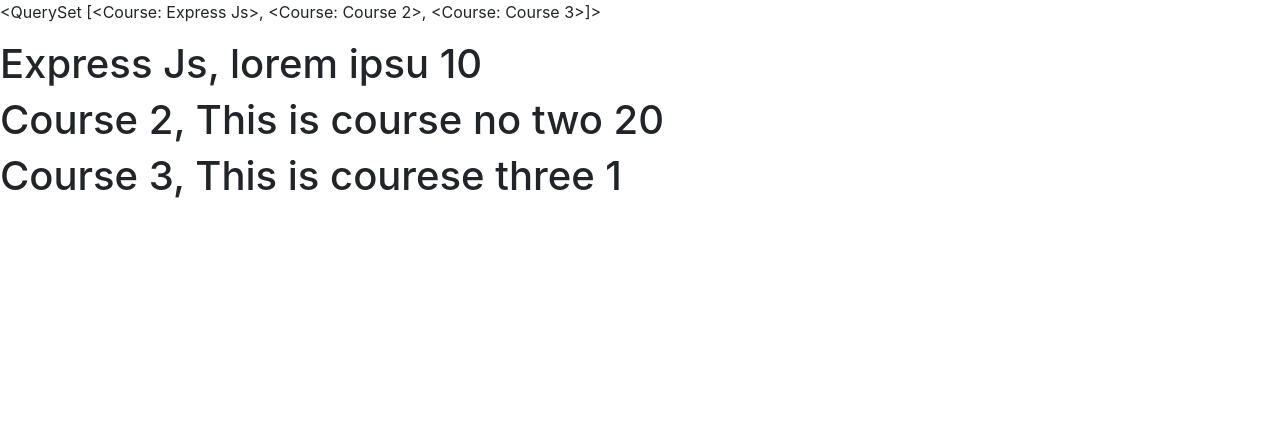
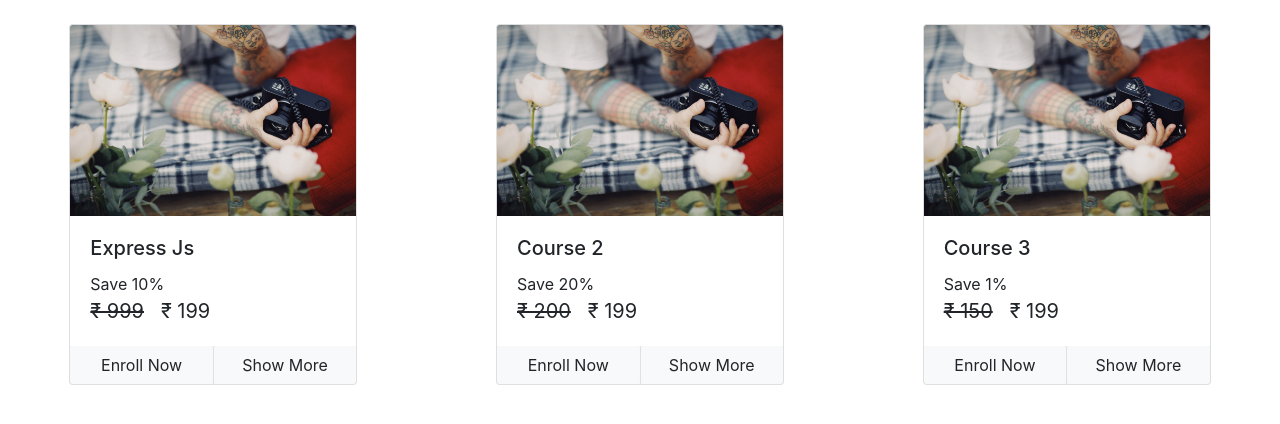
Before and after one commit to ompakash/E-Video, a Django app: page / in a window 1280 px wide. Shown: the part 56-480 px from the top of the page. Run offline with Django 3.2, Linux system fonts and the light colour scheme; data comes from the database, SQL or seed files in the repository.

Commit message:
added static and frontend

```diff
--- a/code_om/settings.py
+++ b/code_om/settings.py
@@ -119,6 +119,10 @@ USE_TZ = True
 # https://docs.djangoproject.com/en/3.2/howto/static-files/
 
 STATIC_URL = '/static/'
+STATICFILES_DIRS = [
+    BASE_DIR / "static",
+]
+STATIC_ROOT = "static_root"
 
 # Default primary key field type
 # https://docs.djangoproject.com/en/3.2/ref/settings/#default-auto-field
--- a/courses/templates/courses/base.html
+++ b/courses/templates/courses/base.html
@@ -1,3 +1,4 @@
+{% load static %}
 <!doctype html>
 <html lang="en">
   <head>
--- a/courses/templates/courses/home.html
+++ b/courses/templates/courses/home.html
@@ -3,8 +3,43 @@
 {% block title %}Django{% endblock title %}
 
 {% block content %}
-<p> {{courses}} </p>
-{% for item in courses %}
-<h1>{{item}}, {{item.description}} {{item.discount}}</h1>
-{% endfor %}
+
+<style>
+    .price {
+        font-size: 20px;
+    }
+</style>
+
+<div class="container-fluid">
+    <br>
+    <div class="row">
+        {% for course in courses %}
+        <div class="col mx-auto">
+            <div class="card mx-auto" style="width: 18rem;">
+                <img class="card-img-top" src="static/images/galaxy.jpg" alt="...">
+                <div class="card-body">
+                    <h5 class="card-title">{{course.name}}</h5>
+                    <p class="card-text m-0 p-0">
+                        Save {{course.discount}}%
+                        <br>
+                        <span class="price">
+                            <del>₹ {{course.price}}</del> &nbsp; <span>₹ 199</span>
+                        </span>
+                    </p>
+
+                </div>
+                <div class="card-footer p-0 border-0">
+                    <div class="row no-gutters">
+                        <div class="col border-right"> <a href="" class="btn btn-light btn-block">Enroll Now </a></div>
+                        <div class="col"> <a href="" class="btn btn-light btn-block">Show More </a></div>
+                    </div>
+                </div>
+            </div>
+        </div>
+
+        {% endfor %}
+    </div>
+
+</div>
+
 {% endblock content %}
```
Also changed, not shown: static/images/galaxy.jpg (added).
